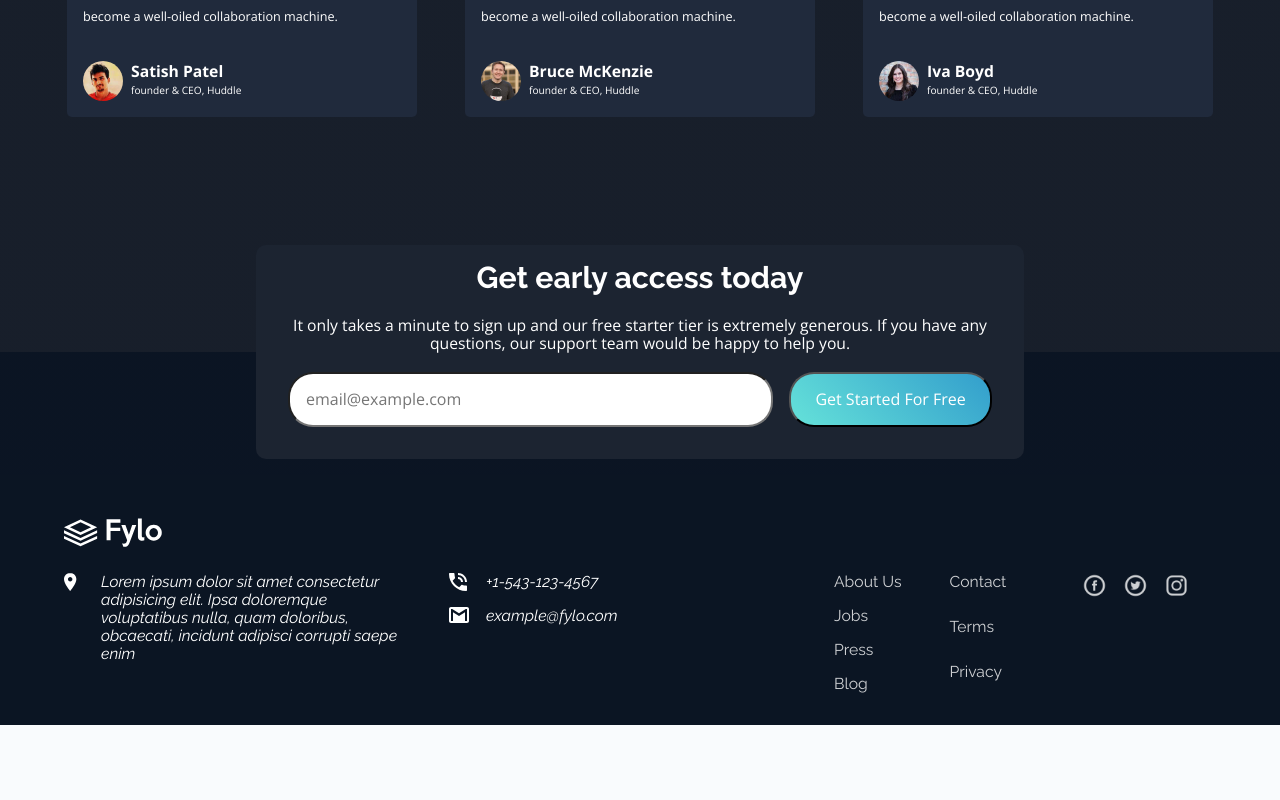
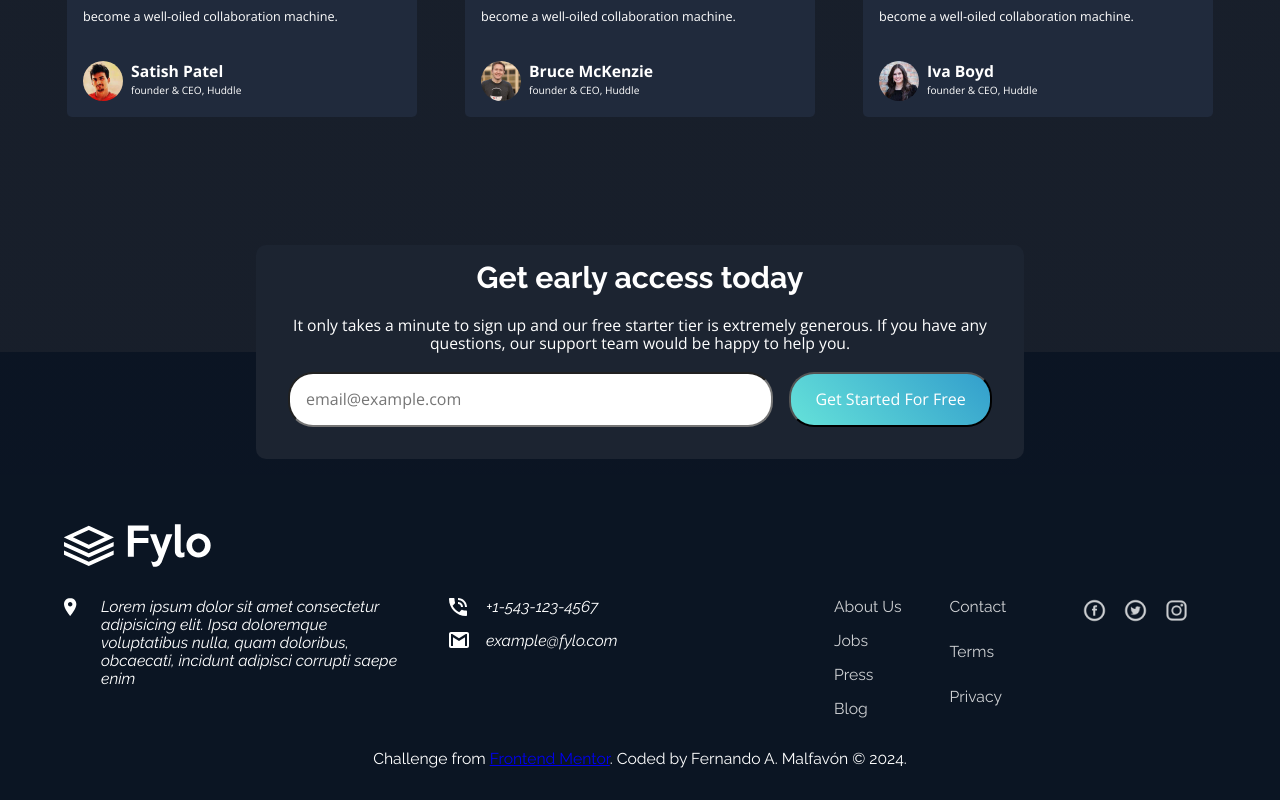
Before and after one commit to Wlfernando/fylo-dark-theme, a React (Vite) app: page / in a window 1280 px wide. Shown: the part 1967-2767 px from the top of the page. Before the commit the page ends 2692 px from the top, so only its background shows below. Built offline with nearby package versions, Linux system fonts and the light colour scheme.

Commit message:
HTML: include the sign in footer

```diff
--- a/src/components/footer/Footer.css
+++ b/src/components/footer/Footer.css
@@ -8,7 +8,7 @@
 
   .footer__logo {
     flex: 0 1 100%;
-    height: 50px;
+    height: 75px;
   }
 
   .footer__address {
@@ -57,6 +57,13 @@
     }
   }
 
+  .footer__text {
+    flex: 0 0 100%;
+    text-align: center;
+    font-size: var(--step-0);
+    margin-top: 1rem;
+  }
+
   @media screen and (width < 1044px) {
     .footer__address {
       flex: 1 1 45%;
--- a/src/components/footer/Footer.tsx
+++ b/src/components/footer/Footer.tsx
@@ -47,6 +47,7 @@ export default function Footer() {
         <Anchors array={fakeLinks.slice(0,4)} />
         <Anchors array={fakeLinks.slice(4,7)} />
         <Anchors array={fakeLinks.slice(7).map((s, i) => insertImg(s, alternativeText[i]))} />
+        <p className='footer__text'>Challenge from <a href="https://www.frontendmentor.io/">Frontend Mentor</a>. Coded by Fernando A. Malfavón &copy; 2024.</p>
       </footer>
     </>
   )
```
